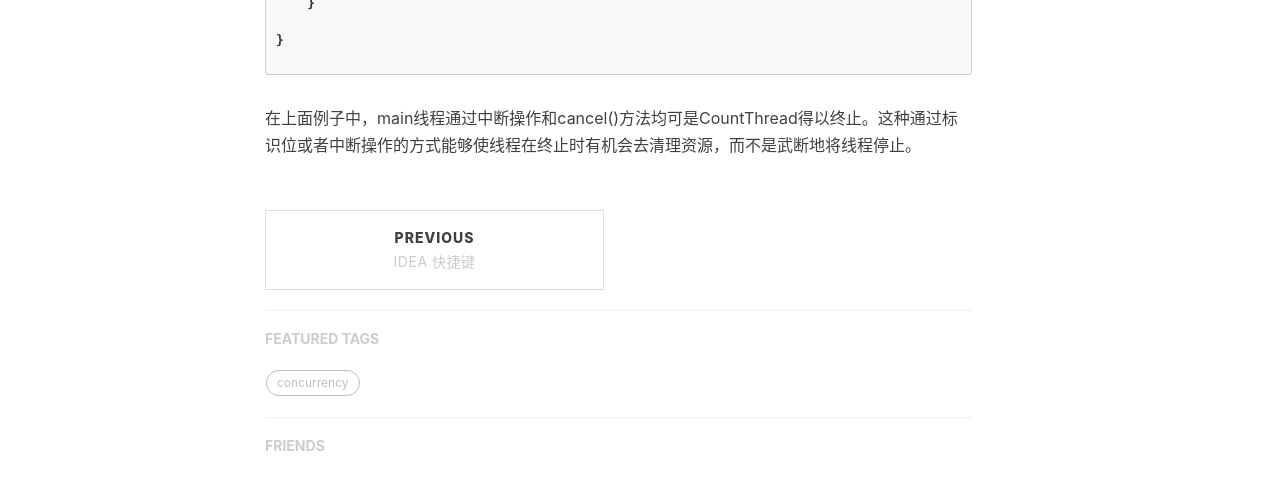
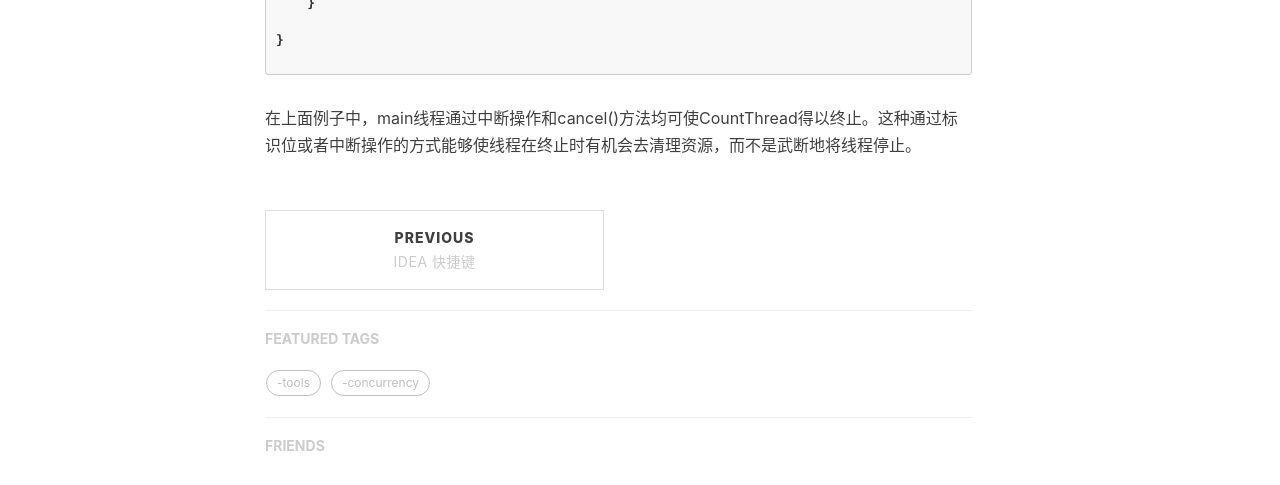
Before and after one commit to huaileicoder/huaileicoder.github-io, a Jekyll site: the page built from _posts/2019-06-22-Java线程的生命周期.markdown, in a window 1280 px wide and 900 px high, scrolled down 6101 px. Shown: the part 152-637 px from the top of the window. Built offline with Jekyll 4.4.1, drawn with Linux system fonts in a browser that asks for light colours; nearby versions of some CDN libraries; comment, search, counter and statistics services are not loaded; some of the changed text lies outside the part shown.

Commit message:
modify tags

````diff
--- a/_posts/2019-04-22-测试代码覆盖率工具Emma.markdown
+++ b/_posts/2019-04-22-测试代码覆盖率工具Emma.markdown
@@ -6,6 +6,7 @@
 author:     "huailei"
 header-img: "img/home-bg-o.jpg"
 tags:
+  -tools
 ---
 ## 介绍
 在这里介绍一下代码覆盖率工具Emma的安装使用以及代码覆盖率的意义。
--- a/_posts/2019-05-06-代码整洁之道-总结.markdown
+++ b/_posts/2019-05-06-代码整洁之道-总结.markdown
@@ -6,7 +6,7 @@
 author:     "huailei"
 header-img: "img/home-bg-o.jpg"
 tags:
-- clean code
+     -clean code
 ---
 ##  引言
 学习整洁代码很难。它可不止于要求你掌握原则和模式。你得在这上面花功夫，你须自行实践，且体验自己的失败。你须观察他人的实践与失败。你须看看别人是怎样蹒跚学步，再转头研究他们的路数。你须看看别人是如何绞尽脑汁做出抉择，又是如何为错误决策付出代价。
--- a/_posts/2019-06-01-volatile内存语义.markdown
+++ b/_posts/2019-06-01-volatile内存语义.markdown
@@ -6,7 +6,7 @@
 author:     "huailei"
 header-img: "img/post-bg-digital-native.jpg"
 tags:
-- concurrency
+     -concurrency
 ---
 
 ### volatile的特性
--- a/_posts/2019-06-15-idea 快捷键.markdown
+++ b/_posts/2019-06-15-idea 快捷键.markdown
@@ -6,7 +6,7 @@
 author:     "huailei"
 header-img: "img/post-shortcut.jpg"
 tags:
-- tools
+     -tools
 ---
 
 ## Ctrl
--- a/_posts/2019-06-22-Java线程的生命周期.markdown
+++ b/_posts/2019-06-22-Java线程的生命周期.markdown
@@ -6,7 +6,7 @@
 author:     "huailei"
 header-img: "img/post-bg-kuaidi.jpg"
 tags:
-- concurrency
+      -concurrency
 ---
 ## 通用的线程周期
 通用的线程周期基本上可以用五个状态来表示。这个五个状态分别是：`初始状态`、`就绪状态`、`运行状态`、`休眠状态`以及`终止状态`。
@@ -178,4 +178,4 @@
 
 ```
 
-在上面例子中，main线程通过中断操作和cancel()方法均可是CountThread得以终止。这种通过标识位或者中断操作的方式能够使线程在终止时有机会去清理资源，而不是武断地将线程停止。
+在上面例子中，main线程通过中断操作和cancel()方法均可使CountThread得以终止。这种通过标识位或者中断操作的方式能够使线程在终止时有机会去清理资源，而不是武断地将线程停止。
````
Also changed, not shown: 2 other files.
